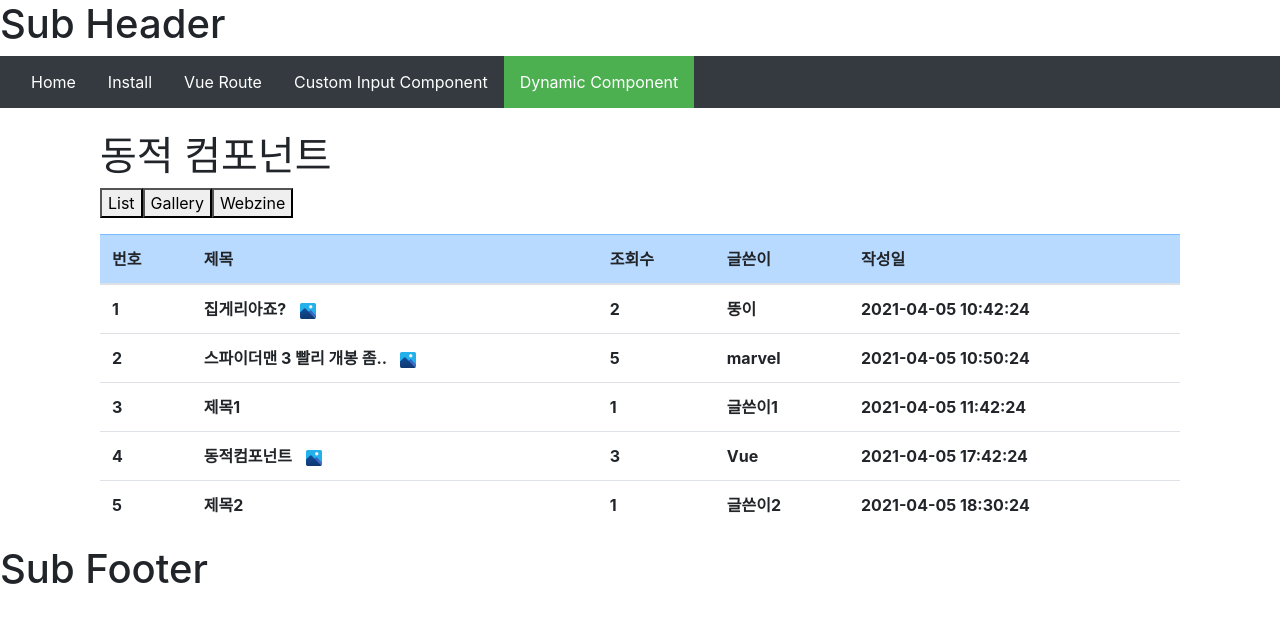
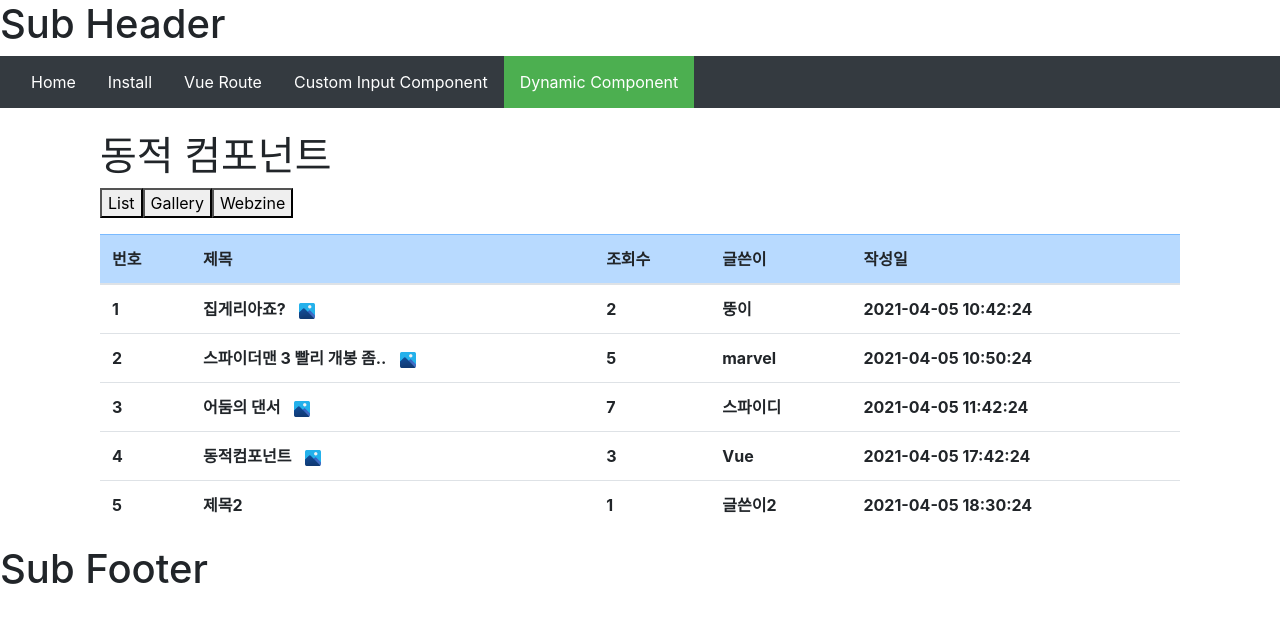
Before and after one commit to Envy-Kim/Vue-Tutorial-Project, a Vue app: page /dynamic in a window 1280 px wide. Shown: the top 622 px of the page. Built offline with nearby package versions, Linux system fonts and the light colour scheme.

Commit message:
Add : list에 모달 추가

```diff
--- /dev/null
+++ b/src/components/BaseModal.vue
@@ -0,0 +1,59 @@
+<template>
+  <transition v-if="show" name="modal-fade">
+    <div class="modal-wrap">
+      <div class="modal-dialog modal-dialog-centered modal-dialog-scrollable">
+        <div class="modal-content">
+          <div class="modal-header">
+            <slot name="modal-title"/>
+            <button type="button" class="btn-close" data-bs-dismiss="modal" aria-label="Close" @click="$emit('close')">&times;</button>
+          </div>
+          <div class="modal-body">
+            <slot/>
+          </div>
+          <div class="modal-footer">
+            <button type="button" class="btn btn-secondary" data-bs-dismiss="modal" @click="$emit('close')">닫기</button>
+            <!-- <button type="button" class="btn btn-primary disabled">Understood</button> -->
+          </div>
+        </div>
+      </div>
+    </div>
+  </transition>
+</template>
+
+<script>
+export default {
+  name: "BaseModal",
+  props: {
+    show: {
+      type: Boolean,
+      default: false,
+    }
+  },
+}
+</script>
+
+<style lang="scss" scoped>
+
+.modal-wrap {
+  position: fixed;
+  background-color: rgb(0, 0, 0);
+  background-color: rgba(0, 0, 0, 0.4);
+  z-index: 1;
+  top: 0;
+  left: 0;
+  width: 100%;
+  height: 100%;
+  overflow: auto;
+}
+
+.btn-close {
+  position: absolute;
+  width: 30px;
+  height: 30px;
+  top: 0px;
+  right: 15px;
+  border: none;
+  font-size: 30px;
+  background-color: transparent;
+}
+</style>
--- a/src/components/board/Index.vue
+++ b/src/components/board/Index.vue
@@ -3,22 +3,36 @@
     <keep-alive>
       <!-- :is 를 이용한 동적 컴포넌트 -->
       <div v-if="mode === 1">
-        <component :is="viewComponent" :columns="columns" :items="items" ></component>
+        <component :is="viewComponent"
+                   :columns="columns"
+                   :items="items"
+                   v-model="value"
+                   @input="$emit('input', value)"
+                   @click="$emit('click')" ></component>
       </div>
 
       <!-- v-if/else 를 이용한 컴포넌트 변경 -->
       <div v-else>
         <vue-table v-if="bbsType === 'list'"
                    :columns="columns"
-                   :items="items" >
+                   :items="items"
+                   v-model="value"
+                   @input="$emit('input', value)"
+                   @click="$emit('click')" >
         </vue-table>
 
         <vue-gallery v-else-if="bbsType === 'gallery'"
-                     :items="items" >
+                     :items="items"
+                     v-model="value"
+                     @input="$emit('input', value)"
+                     @click="$emit('click')" >
         </vue-gallery>
 
         <vue-webzine v-else
-                     :items="items" >
+                     :items="items"
+                     v-model="value"
+                     @input="$emit('input', value)"
+                     @click="$emit('click')" >
         </vue-webzine>
       </div>
     </keep-alive>
@@ -55,6 +69,9 @@ export default {
       type: Array,
       required: true,
       validator: (list => list.length >0),
+    },
+    value: {
+      type: Object,
     }
   },
   computed: {
@@ -68,7 +85,7 @@ export default {
 
       return view
     },
-  }
+  },
 }
 </script>
 
--- a/src/components/board/VueGallery.vue
+++ b/src/components/board/VueGallery.vue
@@ -2,7 +2,7 @@
   <div class="row row-cols-1 row-cols-md-4 g-4">
     <div class="col mb-4"
          v-for="(item, key) in items" :key="key">
-      <div class="card text-white">
+      <div class="card text-white" @click="selectItem(item)">
         <img :src="(item.image) ? item.image : fileIcon" class="card-img-top" alt="...">
         <div class="img-cover"></div>
         <div class="card-body">
@@ -33,6 +33,12 @@ export default {
   data() {
     return {
       fileIcon: require('@/assets/images/image_icon.png')
+    }
+  },
+  methods: {
+    selectItem(item) {
+      this.$emit('click')
+      this.$emit('input', item)
     }
   }
 }
--- a/src/components/board/VueTable.vue
+++ b/src/components/board/VueTable.vue
@@ -12,10 +12,10 @@
     <tr v-for="(item, key) in items" :key="key">
       <th :scope="(index === 0) ? 'row' : ''"
           v-for="(column, index) in columns" :key="index"
-      >{{item[column.value]}}
-       <img v-if="(column.value === 'subject' && item.image !== '')"
-            :src="fileIcon"
-            class="file-icon">
+          @click="selectItem(item)">{{ item[column.value] }}
+        <img v-if="(column.value === 'subject' && item.image !== '')"
+             :src="fileIcon"
+             class="file-icon">
       </th>
     </tr>
     </tbody>
@@ -39,6 +39,12 @@ export default {
     return {
       fileIcon: require('@/assets/images/image_icon.png')
     }
+  },
+  methods: {
+    selectItem(item) {
+      this.$emit('click')
+      this.$emit('input', item)
+    }
   }
 }
 </script>
--- a/src/components/board/VueWebzine.vue
+++ b/src/components/board/VueWebzine.vue
@@ -2,7 +2,7 @@
   <div class="row row-cols-1 row-cols-md-3 g-4">
     <div class="col mb-4"
          v-for="(item, key) in items" :key="key">
-      <div class="card">
+      <div class="card" @click="selectItem(item)">
         <img :src="(item.image) ? item.image : fileIcon" class="card-img-top webzine-img" alt="...">
         <div class="card-body">
           <p class="card-info">
@@ -32,6 +32,12 @@ export default {
   data() {
     return {
       fileIcon: require('@/assets/images/image_icon.png')
+    }
+  },
+  methods: {
+    selectItem(item) {
+      this.$emit('click')
+      this.$emit('input', item)
     }
   }
 }
--- a/src/main.js
+++ b/src/main.js
@@ -4,7 +4,8 @@ import routes from './router'
 import App from './App'
 //import '@/assets/css/reset.css'
 import '@/assets/css/normalize.css'
-import '/node_modules/bootstrap/dist/css/bootstrap.css'
+import 'bootstrap/dist/css/bootstrap-reboot.css'
+import 'bootstrap/dist/css/bootstrap.css'
 
 Vue.use(VueRouter)
 
--- a/src/pages/DynamicPage.vue
+++ b/src/pages/DynamicPage.vue
@@ -9,7 +9,25 @@
         <button @click="setListType('webzine')">Webzine</button>
       </div>
 
-      <vue-board :columns="listColumns" :items="listItems" :bbs-type="listType" :mode="1"></vue-board>
+      <vue-board :columns="listColumns"
+                 :items="listItems"
+                 :bbs-type="listType"
+                 :mode="1"
+                 v-model="selectedItem"
+                 @click="modalShow = true"></vue-board>
+
+      <base-modal :show="modalShow" @close="modalShow = false">
+        <h5 slot="modal-title">{{ selectedItem.subject }}</h5>
+
+        <div class="modal-info mb-5">
+          <span>조회수 : {{ selectedItem.hit }}</span>
+          <span class="float-right">{{ selectedItem.created_at }}</span><br/>
+          <span class="float-right">글쓴이 : {{ selectedItem.author }}</span>
+        </div>
+
+        <img :src="selectedItem.image" class="img-fluid w-100 mb-3">
+        <p>{{ selectedItem.content }}</p>
+      </base-modal>
     </div>
   </sub-layout>
 </template>
@@ -17,12 +35,15 @@
 <script>
 import SubLayout from '@/components/layouts/sub/Index'
 import VueBoard from '@/components/board/Index'
+import BaseModal from '@/components/BaseModal'
 
 export default {
   name: "DynamicPage",
-  components: { SubLayout, VueBoard },
+  components: { SubLayout, VueBoard, BaseModal },
   data() {
     return {
+      modalShow: false,
+      selectedItem: {},
       listType: (localStorage.getItem('listType')) ? localStorage.getItem('listType') : 'list',
       listColumns: [
         {
@@ -67,11 +88,11 @@ export default {
         },
         {
           idx: 3,
-          subject: '제목1',
-          content: '내용1',
-          image: '',
-          hit: 1,
-          author: '글쓴이1',
+          subject: '어둠의 댄서',
+          content: '샘 레이미 감독의 스파이더맨 트릴로지에서 춤을 담당하고 있는 어둠의 댄서, 토비 맥과이어. ',
+          image: require('@/assets/images/image3.gif'),
+          hit: 7,
+          author: '스파이디',
           created_at: '2021-04-05 11:42:24',
         },
         {
@@ -110,5 +131,11 @@ export default {
 </script>
 
 <style lang="scss" scoped>
-
+.float-right {
+  &::after {
+    display: block;
+    content: '';
+    clear: both;
+  }
+}
 </style>
```
Also changed, not shown: src/assets/images/image3.gif (added).
